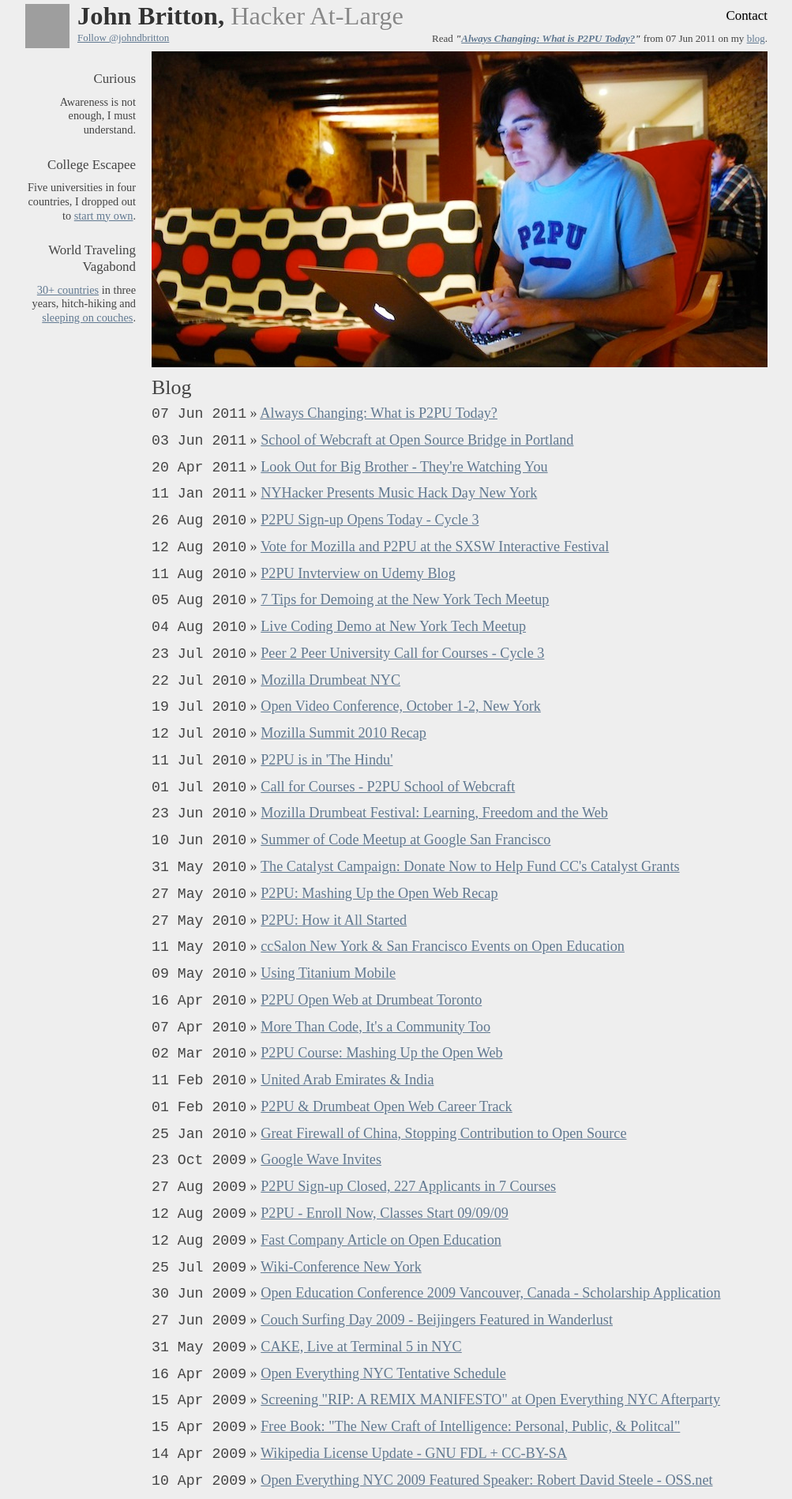
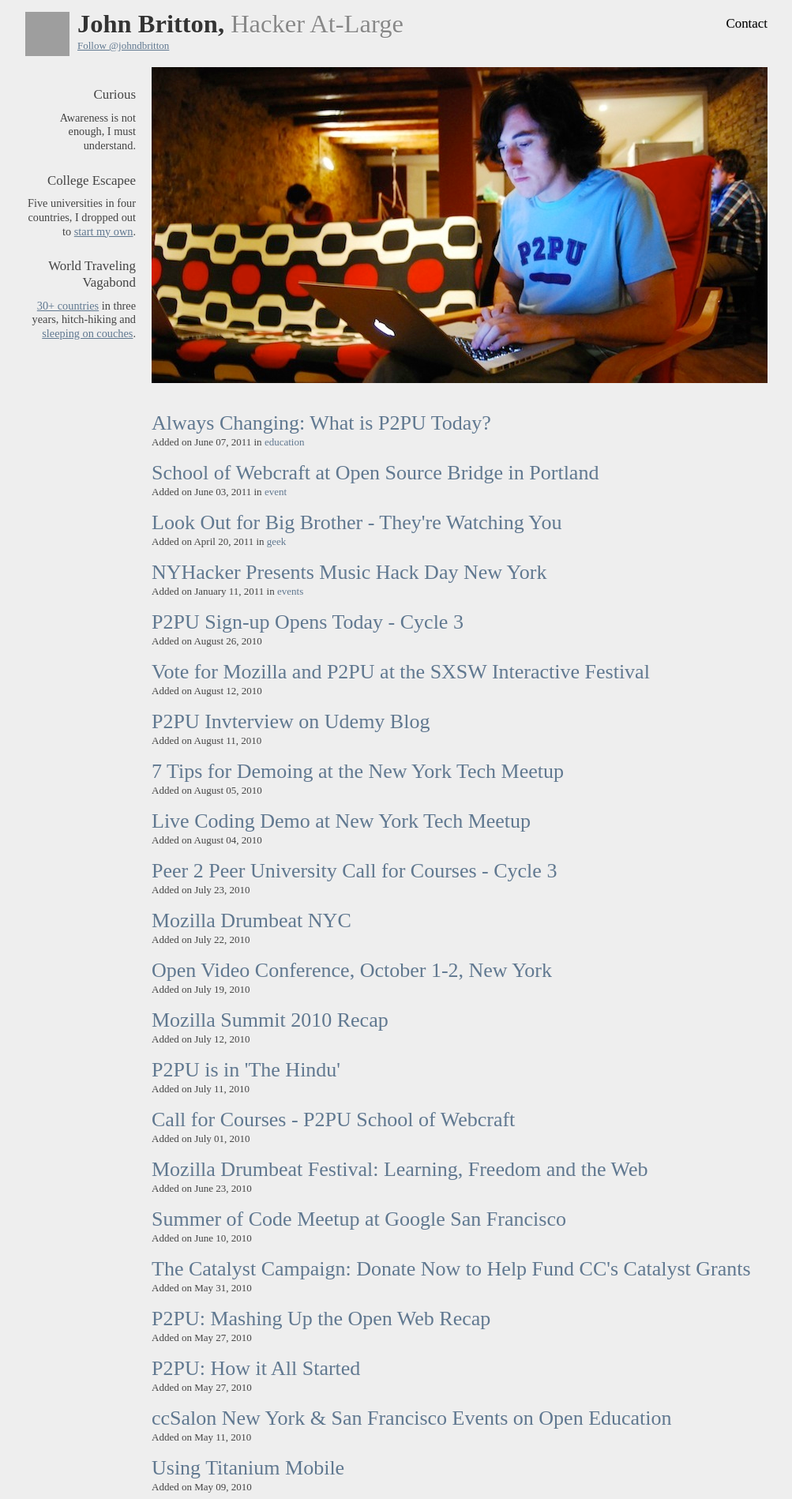
Before and after one commit to johndbritton/johndbritton.github.io, a Jekyll site: the page built from index.html, in a window 1280 px wide. Shown: the top 1898 px of the page at 79% size, without its empty margins (138-1141 px from the left). Built offline with Jekyll 4.4.1, drawn with Linux system fonts in a browser that asks for light colours; nearby versions of some CDN libraries; some web fonts are replaced; comment, search, counter and statistics services are not loaded; some of the changed text lies outside the part shown; grey boxes are pictures that could not be loaded.

Commit message:
lots of visual fixes

```diff
--- a/_layouts/default.html
+++ b/_layouts/default.html
@@ -26,8 +26,16 @@
           <img height="56" width="56" alt="johndbritton's avatar" src="http://a2.twimg.com/profile_images/1095671336/4688266275_b130a9f139_o_reasonably_small.jpeg" />
         </a>
       </div>
-      <div id="title">
-        <h1>John Britton, <span id="tagline">Hacker At-Large</span></h1>
+
+      <div id="heading">
+        <div id="title">
+          <h1>John Britton, <span id="tagline">Hacker At-Large</span></h1>
+        </div>
+
+        <div id="twitter">
+          <a href="http://twitter.com/johndbritton" class="twitter-follow-button">Follow @johndbritton</a>
+          <script src="http://platform.twitter.com/widgets.js" type="text/javascript"></script>
+        </div>
       </div>
 
       <div id="navigation">
@@ -38,14 +46,6 @@
         </ul>
       </div>
 
-      <div id="latest-blog-post">
-       Read <q>&quot;<a href="{{ site.posts.first.url }}">{{ site.posts.first.title }}</a>&quot;</q> from {{ site.posts.first.date | date_to_string }} on my <a href="#">blog</a>.
-      </div>
-
-      <div id="twitter">
-        <a href="http://twitter.com/johndbritton" class="twitter-follow-button">Follow @johndbritton</a>
-        <script src="http://platform.twitter.com/widgets.js" type="text/javascript"></script>
-      </div>
     </header>
 
     <div id="main" role="main">
--- a/css/style.css
+++ b/css/style.css
@@ -133,6 +133,7 @@ a:hover { color: #036; }
   font-weight: normal;
   src: local('Arvo Italic'), local('Arvo-Italic'), url('http://themes.googleusercontent.com/font?kit=ui4L3MaHUbARhH-m5bxHRevvDin1pK8aKteLpeZ5c0A') format('woff');
 }
+
 body {
   background-color: #eeeeee;
   font-family: 'PT Sans';
@@ -158,8 +159,9 @@ h1, h2, h3, h4, h5, h6 {
 }
 
 header {
-  margin: 0 10px;
+  margin: 10px 10px;
   clear: both;
+  overflow: auto;
 }
 
 #avatar {
@@ -167,9 +169,10 @@ header {
   float: left;
 }
 
-#title {
+#heading{
   float: left;
 }
+
 #title h1 {
   color: #333333;
   text-shadow: 0px 1px 1px #ffffff;
@@ -208,18 +211,13 @@ header {
   margin-left: 30px;
 }
 
-#latest-blog-post {
-  margin-top: 10px;
-  clear: right;
-  float: right;
-}
-#latest-blog-post q {
-  font-style: italic;
-  font-weight: bold;
+#main {
+  clear: both;
 }
 
-#main {
-  clear: both;
+#feature{
+  overflow: auto;
+  margin: 10px 0;
 }
 
 #intro {
@@ -248,7 +246,7 @@ header {
 
 #blog {
   float: right;
-  margin: 10px 10px 0 10px;
+  margin: 10px;
   width: 780px;
   clear: both;
 }
@@ -263,30 +261,76 @@ header {
   margin: 0;
   padding: 0;
 }
-#blog li {
-  font-size: 1.4em;
-  line-height: 1.8em;
+
+#blog a{
+  text-decoration: none;
 }
 
-.date {
-  font-family: 'Courier New', 'monospace';
+#blog li {
+  margin: 15px 0px;
+}
+
+#viewall {
+  text-align: center;
 }
 
 #post {
   clear: both;
-  margin: 0 10px;
 }
+
 #post h1 {
   font-size: 2em;
+  margin: 40px auto;
+  text-align: center;
+  width: 700px;
 }
+
 #post-body {
+  font-size: 1.3em;
+  line-height: 1.5em;
   width: 500px;
-  font-size: 1.3em;
-  line-height: 1.8em;
+  margin: auto;
+}
+
+#post-body p{
+  margin: 10px 0;
+}
+
+#post blockquote{
+  width: 480px;
+  background: url(/img/close-quote.gif) no-repeat right bottom;
+  padding-left: 38px;
+  text-indent: -18px;
+}
+
+#post blockquote p{
+  text-indent: 0;
+}
+
+#post blockquote:first-letter {
+  background: url(/img/open-quote.gif) no-repeat left top;
+  padding-left: 18px;
 }
 
 #related {
-  margin: 25px 0 0;
+  width: 500px;
+  margin: auto;
+}
+
+#related h2 {
+  font-size: 1.5em;
+  margin: 20px 0;
+}
+
+#related ul{
+  padding: 0;
+  margin: 0;
+}
+
+#related li {
+  font-size: 1.3em;
+  margin: 10px 0;
+  list-style-type: none;
 }
 
 #notfound{
@@ -305,6 +349,8 @@ header {
 
 footer {
   clear: both;
+  overflow: auto;
+  margin: 10px 0px;
 }
 
 #cclicense {
--- a/index.html
+++ b/index.html
@@ -2,6 +2,7 @@
 layout: default
 title: Home
 ---
+<div id="feature">
   <div id="intro">
     <h2>Curious</h2>
     <p>Awareness is not enough, I must understand.</p>
@@ -14,12 +15,22 @@ title: Home
   <div id="portrait">
     <img src="/img/johndbritton-header.jpg" alt="Photo of John Britton at the P2PU Tech Sprint in Barcelona (2010)" />
   </div>
+</div>
 
 <div id="blog">
-  <h2>Blog</h2>
   <ul class="posts">
     {% for post in site.posts %}
-      <li><span class="date">{{ post.date | date_to_string }}</span> &raquo; <a href="{{ post.url }}">{{ post.title }}</a></li>
+      <li class="post post-{{ post.id }}">
+        <h2><a href="{{ post.url }}">{{ post.title }}</a></h2>
+        <p>
+          Added on {{ post.date | date: '%B %d, %Y' }}
+          {% if post.categories.size > 0 %}
+            in {% for category in post.categories %}
+              <a href="/{{category | downcase}}.html">{{category}}</a>
+            {% endfor %}
+          {% endif %}
+        </p>
+      </li>
     {% endfor %}
   </ul>
 </div>
```
Also changed, not shown: _layouts/post.html (+12 -9 lines), img/close-quote.gif (added), img/open-quote.gif (added). Lines whose indentation alone changed are shown as unchanged.
